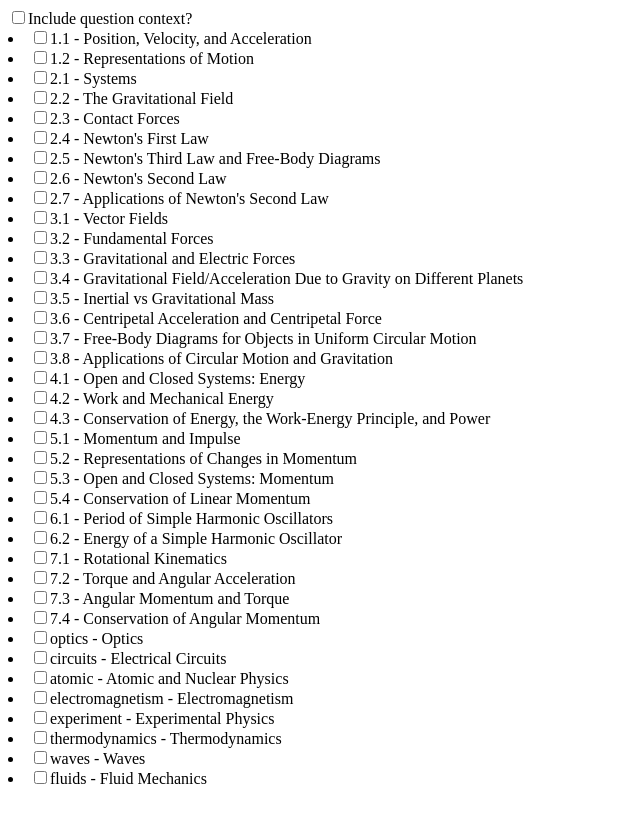
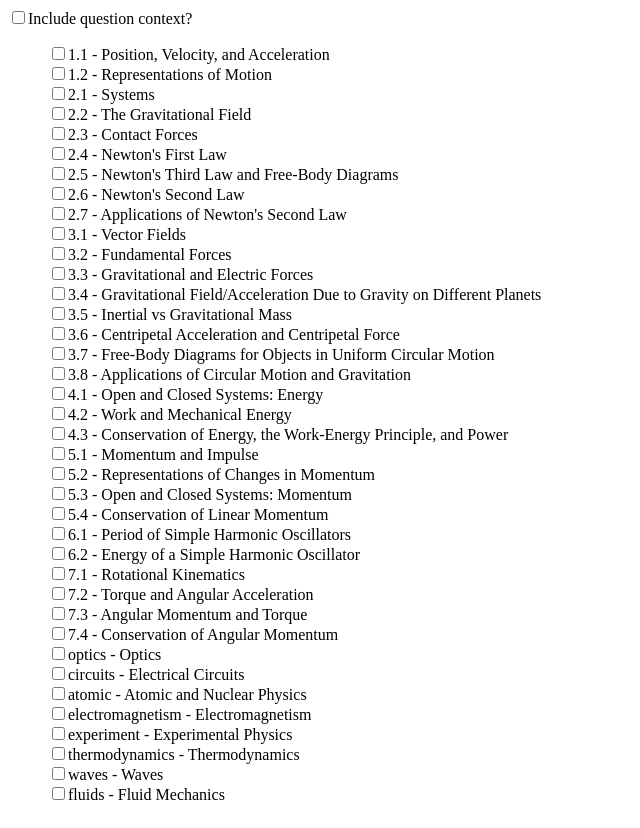
Before and after one commit to MrScislowski/ap-physics-question-bank, a React (Create React App) app: page / in a window 1280 px wide. Shown: the whole page, without its empty margins (0-640 px from the left). Before the commit the page ends 800 px from the top, so only its background shows below. Built offline with nearby package versions, Linux system fonts and the light colour scheme.

Commit message:
get rid of bullet points

```diff
--- a/src/App.js
+++ b/src/App.js
@@ -55,6 +55,10 @@ const Wrapper = styled.div`
   flex-direction: column;
 `;
 
+const CheckboxList = styled.ul`
+  list-style-type: none;
+`;
+
 function App() {
   const [checkboxesState, setCheckboxesState] = useState(new Array(topicList.length).fill(false));
   const [includeContext, setIncludeContext] = useState(false);
@@ -80,6 +84,7 @@ function App() {
       onChange={() => setIncludeContext(!includeContext)} />
     <label htmlFor="include-context-checkbox">Include question context?</label>
 
+      <CheckboxList>
       {topicList.map((topicInfo, index) => {
         return (
           <li key={`custom-checkbox-${index}`}>
@@ -94,9 +99,9 @@ function App() {
           />
           <label htmlFor={`custom-checkbox-${index}`}>{`${topicInfo["ApTopicId"]} - ${topicInfo["TopicDescription"]}`}</label>
           </li>
-        )
-
+        );
       })}
+      </CheckboxList>
       <Wrapper>
         <QuestionSet questionList={filteredQuestions} />
       </Wrapper>
```
Also changed, not shown: 1 other file (tests, documents, lock files or other folders).
